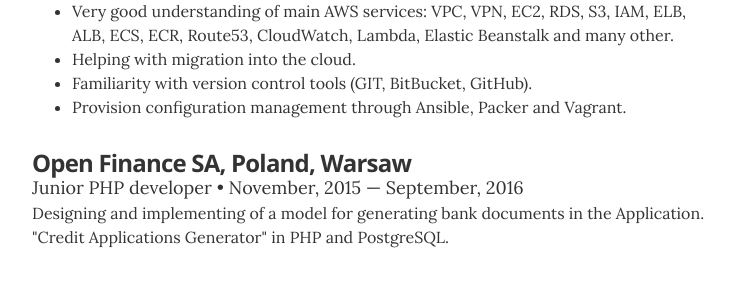
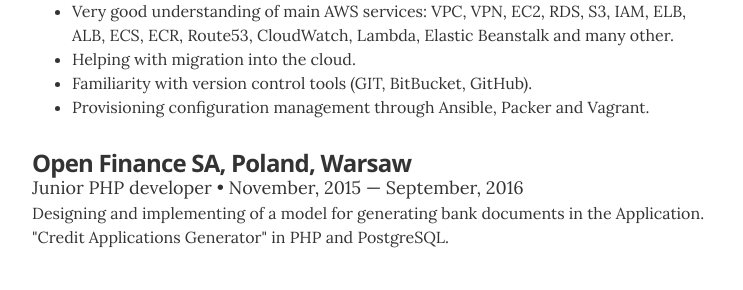
Before and after one commit to jglovier/resume-template, a Jekyll site: the page built from index.html, in a window 1280 px wide and 900 px high, scrolled down 720 px. Shown: the part 163-453 px from the top of the window, without its empty margins (268-1011 px from the left). Built offline with Jekyll 4.4.1, drawn with Linux system fonts in a browser that asks for light colours.

Commit message:
Added small fix

```diff
--- a/_data/experience.yml
+++ b/_data/experience.yml
@@ -4,7 +4,7 @@
 - company: Webellian, Poland, Warsaw
   position: AWS Cloud Engineer
   duration: March, 2017 &mdash; Present
-  summary: '<p><b>Designing and deploying cloud solutions in Amazon Web Services.</b></p><ul class="resume-item-list"><li>Building secure, scalable and high availability cloud environments through the tool (Terraform).</li><li>Configuring network and security in Amazon Web Services (VPC, VPN, Subnets, Route Tables, Peering Connections, Internet Gateways, NAT Gateways, Network ACLs, Security Groups).</li><li>Configuring monitoring and logging in Amazon Web Services (Cloudwatch, Grafana, ELK).</li><li>Familiarity with backup and disaster recovery solutions in Amazon Web Services (RDS Multi-AZ, Read Replicas, Snapshots).</li><li>Very good understanding of main AWS services: VPC, VPN, EC2, RDS, S3, IAM, ELB, ALB, ECS, ECR, Route53, CloudWatch, Lambda, Elastic Beanstalk and many other.</li><li>Helping with migration into the cloud.</li><li>Familiarity with version control tools (GIT, BitBucket, GitHub).</li><li>Provision configuration management through Ansible, Packer and Vagrant.</li></ul>'
+  summary: '<p><b>Designing and deploying cloud solutions in Amazon Web Services.</b></p><ul class="resume-item-list"><li>Building secure, scalable and high availability cloud environments through the tool (Terraform).</li><li>Configuring network and security in Amazon Web Services (VPC, VPN, Subnets, Route Tables, Peering Connections, Internet Gateways, NAT Gateways, Network ACLs, Security Groups).</li><li>Configuring monitoring and logging in Amazon Web Services (Cloudwatch, Grafana, ELK).</li><li>Familiarity with backup and disaster recovery solutions in Amazon Web Services (RDS Multi-AZ, Read Replicas, Snapshots).</li><li>Very good understanding of main AWS services: VPC, VPN, EC2, RDS, S3, IAM, ELB, ALB, ECS, ECR, Route53, CloudWatch, Lambda, Elastic Beanstalk and many other.</li><li>Helping with migration into the cloud.</li><li>Familiarity with version control tools (GIT, BitBucket, GitHub).</li><li>Provisioning configuration management through Ansible, Packer and Vagrant.</li></ul>'
 
 
 # Open Finance SA, Poland, Warsaw
```
